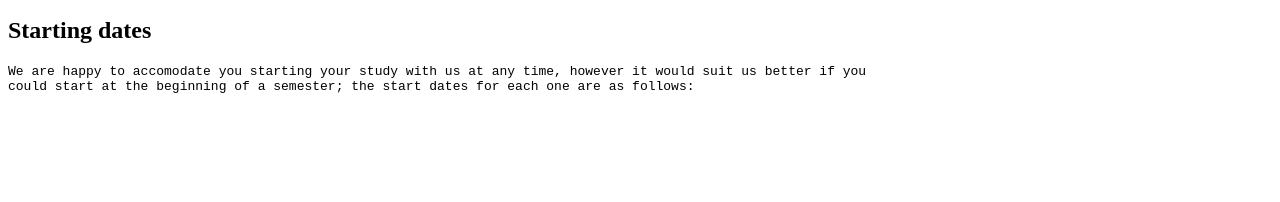
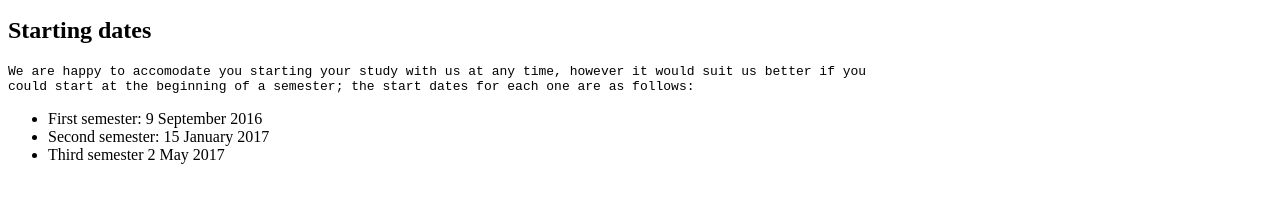
Before and after one commit to SebasBarrientos/HtmlCarta-Tarea-1, a plain HTML site: page index.html in a window 1280 px wide. Shown: the part 364-566 px from the top of the page. Drawn offline with Linux system fonts and the light colour scheme.

Commit message:
agregando la lista

```diff
--- a/index.html
+++ b/index.html
@@ -27,15 +27,19 @@ CT9 XXX
 <h2>Starting dates</h2>
 <pre>We are happy to accomodate you starting your study with us at any time, however it would suit us better if you
 could start at the beginning of a semester; the start dates for each one are as follows:</pre>
+<ul>
 
+
+<li>First semester: 9 September 2016</li>
+<li>Second semester: 15 January 2017</li>
+<li>Third semester 2 May 2017</li>
+</ul>
                                                                                                                                                     <!--
 
 
 
 
-First semester: 9 September 2016
-Second semester: 15 January 2017
-Third semester 2 May 2017
+
 Please let me know if this is ok. and if so which start date you would prefer.
 You can find more information about important university dates on our website.
 Subjects of study
```
